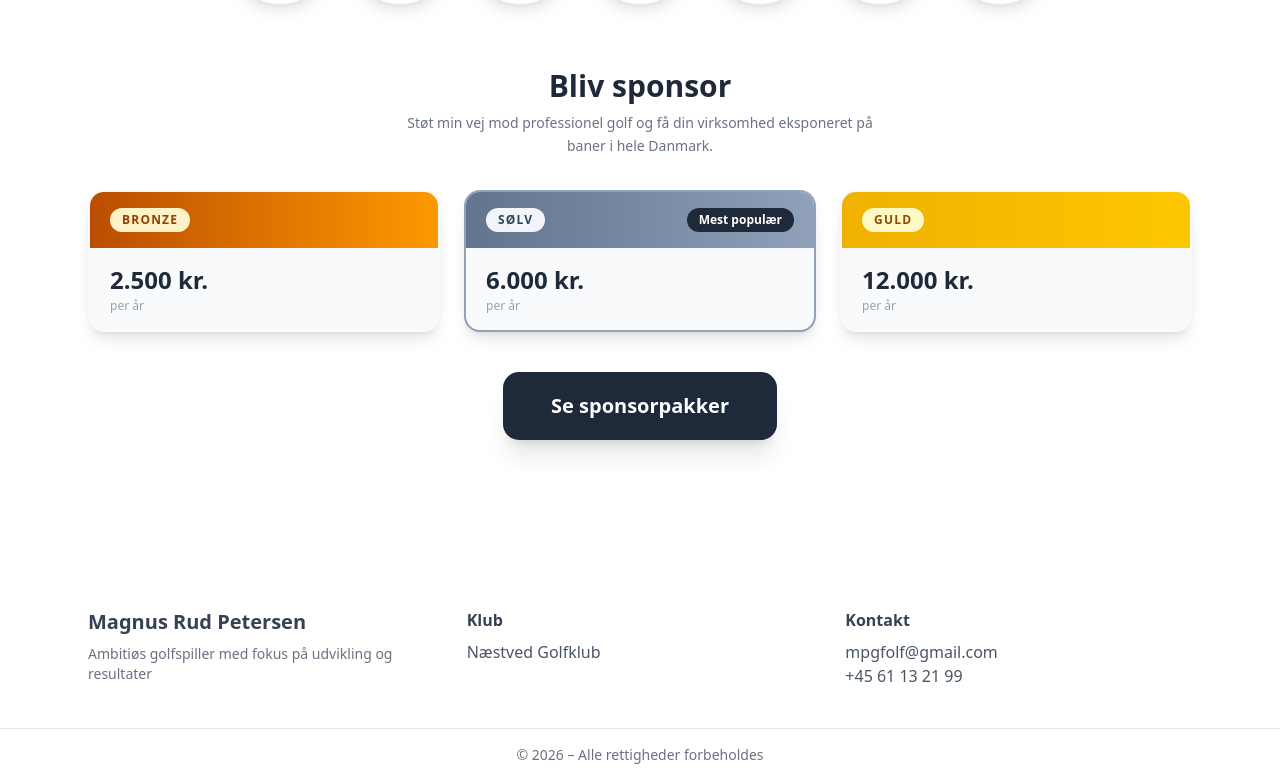
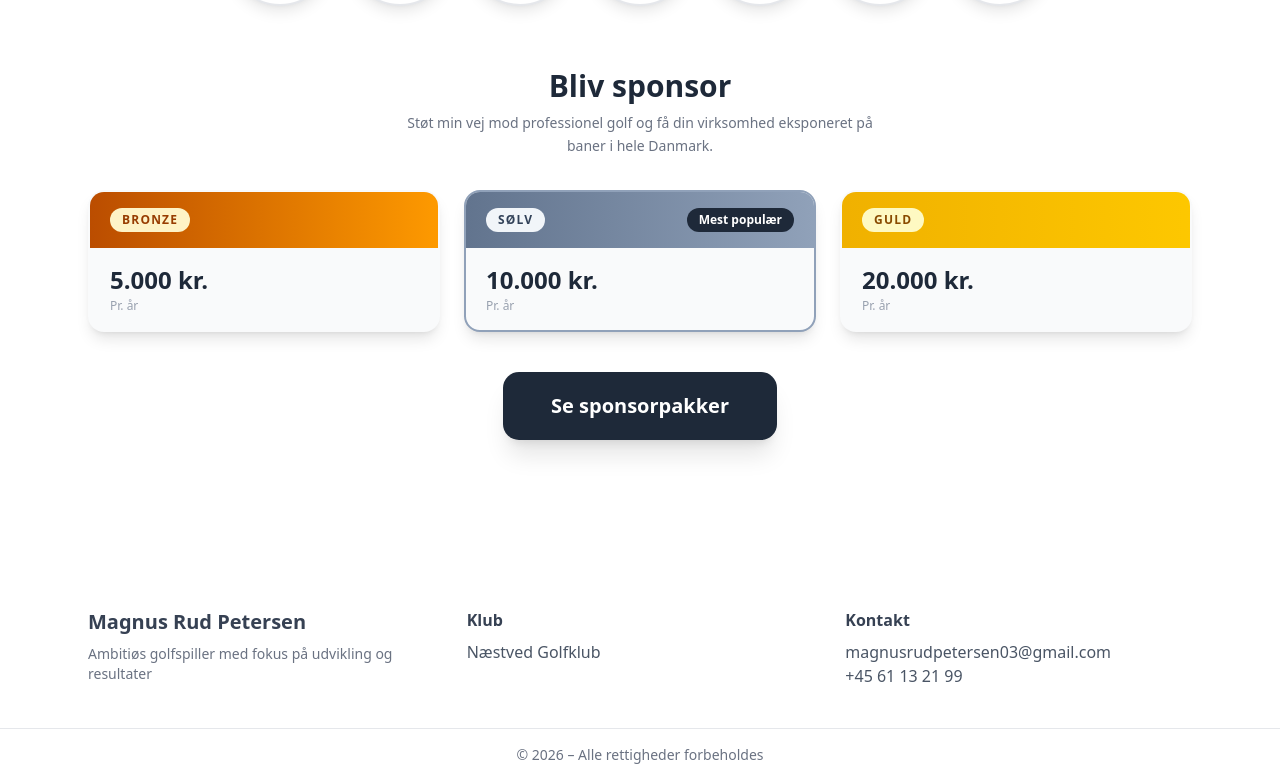
Before and after one commit to emil51z8/mpgolf, a Next.js app: page / in a window 1280 px wide. Shown: the part 700-1481 px from the top of the page. Built offline with nearby package versions, Linux system fonts and the light colour scheme.

Commit message:
work in progress

```diff
--- a/app/Results/page.tsx
+++ b/app/Results/page.tsx
@@ -6,12 +6,12 @@ import SponsorBtn from "../components/sponsorBtn";
 import MP9 from "../images/MP9.jpeg";
 
 const stats = [
-  { label: "Best Rank", value: "2104" },
+  { label: "Best Rank", value: "1455" },
   { label: "Wins", value: "1" },
   { label: "Top 10 Finishes", value: "4" },
-  { label: "Divisor", value: "7" },
+  { label: "Divisor", value: "8" },
   { label: "Applied Divisor", value: "8" },
-  { label: "Counting Events", value: "7" },
+  { label: "Counting Events", value: "8" },
 ];
 
 const events = [
--- a/app/components/footer.tsx
+++ b/app/components/footer.tsx
@@ -21,10 +21,10 @@ function Footer() {
         <div>
           <h3 className="font-semibold mb-2">Kontakt</h3>
           <a
-            href="mailto:mpgfolf@gmail.com"
+            href="mailto:magnusrudpetersen03@gmail.com"
             className="block text-gray-600 hover:text-gray-900 transition"
           >
-            mpgfolf@gmail.com
+            magnusrudpetersen03@gmail.com
           </a>
           <a
             href="tel:+4561132199"
--- a/app/components/socials.tsx
+++ b/app/components/socials.tsx
@@ -4,17 +4,17 @@ import facebook from "../images/facebook.png";
 import egr from "../images/egr-logo.png";
 import linkedin from "../images/linkedin.png";
 import mail from "../images/mail.png";
-import phone from "../images/phone.jpg";
+import phone from "../images/phone.png";
 import wagr from "../images/WAGR.png";
 
 const socials = [
   { src: instagram, alt: "Instagram", href: "https://www.instagram.com/_magnusrud_/" },
-  { src: facebook,  alt: "Facebook",  href: "https://www.facebook.com/" },
-  { src: egr,       alt: "EGR",       href: "https://www.instagram.com/_magnusrud_/" },
-  { src: linkedin,  alt: "LinkedIn",  href: "https://www.linkedin.com/" },
-  { src: mail,      alt: "Mail",      href: "mailto:mpgfolf@gmail.com" },
+  { src: facebook,  alt: "Facebook",  href: "https://www.facebook.com/profile.php?id=61589616546193" },
+  { src: egr,       alt: "EGR",       href: "https://www.europeangolfrankings.com/players/31122" },
+  { src: linkedin,  alt: "LinkedIn",  href: "https://www.linkedin.com/in/magnus-rud-petersen-golf-901756321/" },
+  { src: mail,      alt: "Mail",      href: "mailto:magnusrudpetersen03@gmail.com" },
   { src: phone,     alt: "Telefon",   href: "tel:+4561132199" },
-  { src: wagr,      alt: "WAGR",      href: "https://www.wagr.com/" },
+  { src: wagr,      alt: "WAGR",      href: "https://www.wagr.com/playerprofile/magnus-rud-petersen-44010" },
 ];
 
 function Socials() {
--- a/app/page.tsx
+++ b/app/page.tsx
@@ -7,20 +7,20 @@ import SponsorBtn from "./components/sponsorBtn";
 const packages = [
   {
     name: "Bronze",
-    price: "2.500 kr.",
+    price: "5.000 kr.",
     color: "from-amber-700 to-amber-500",
     badge: "bg-amber-100 text-amber-800",
   },
   {
     name: "Sølv",
-    price: "6.000 kr.",
+    price: "10.000 kr.",
     color: "from-slate-500 to-slate-400",
     badge: "bg-slate-100 text-slate-700",
     highlight: true,
   },
   {
     name: "Guld",
-    price: "12.000 kr.",
+    price: "20.000 kr.",
     color: "from-yellow-500 to-yellow-400",
     badge: "bg-yellow-100 text-yellow-800",
   },
@@ -45,7 +45,7 @@ export default function Home() {
             Magnus Rud Petersen
           </h1>
           <h2 className="text-white text-base sm:text-lg md:text-2xl mt-3 drop-shadow-md max-w-sm sm:max-w-none">
-            Ung talentfuld golfspiller med store ambitioner
+            Overvejer du at blive sponsor for en talentfuld golfspiller?
           </h2>
         </div>
       </div>
@@ -85,7 +85,7 @@ export default function Home() {
               </div>
               <div className="px-5 py-4">
                 <p className="text-xl sm:text-2xl font-bold text-gray-800">{pkg.price}</p>
-                <p className="text-xs text-gray-400 mt-0.5">per år</p>
+                <p className="text-xs text-gray-400 mt-0.5">Pr. år</p>
               </div>
             </div>
           ))}
```
Also changed, not shown: app/images/phone.jpg (deleted), app/images/phone.png (added).
